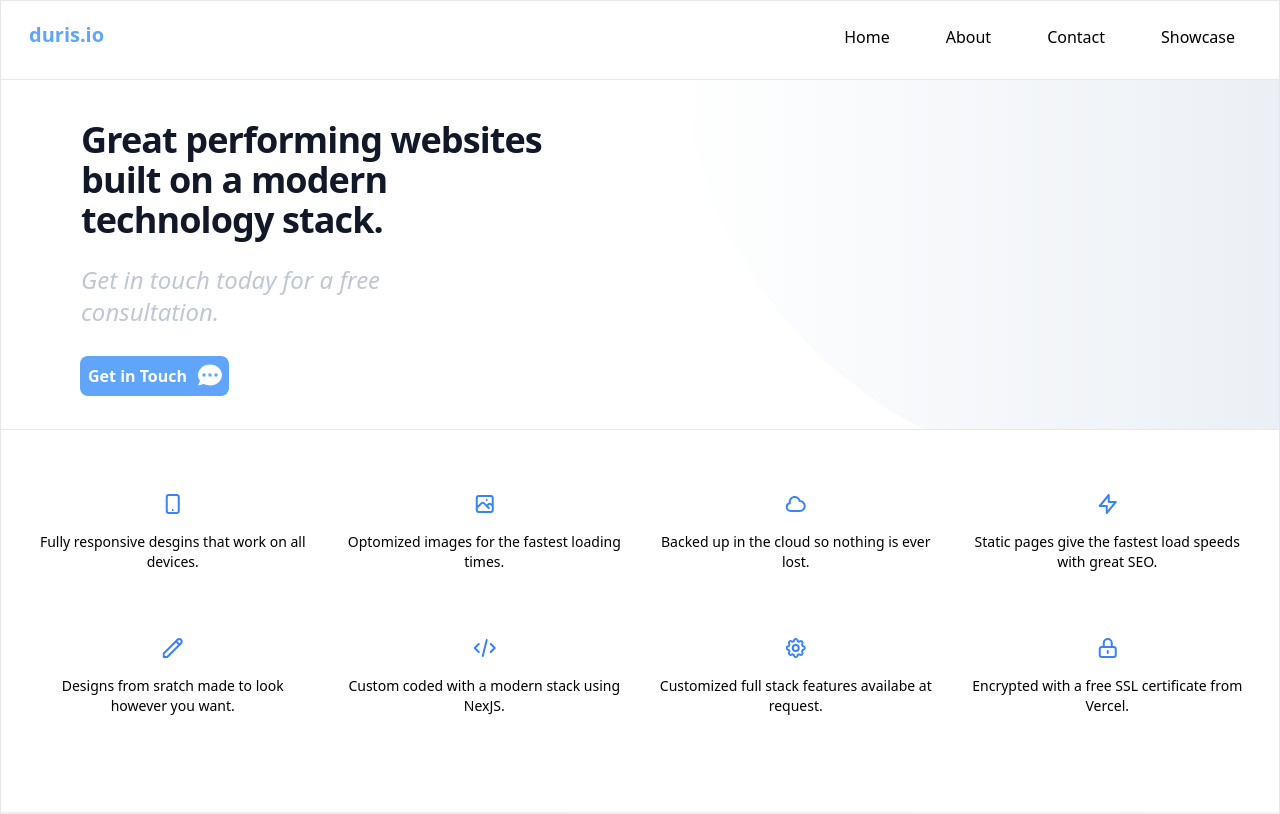
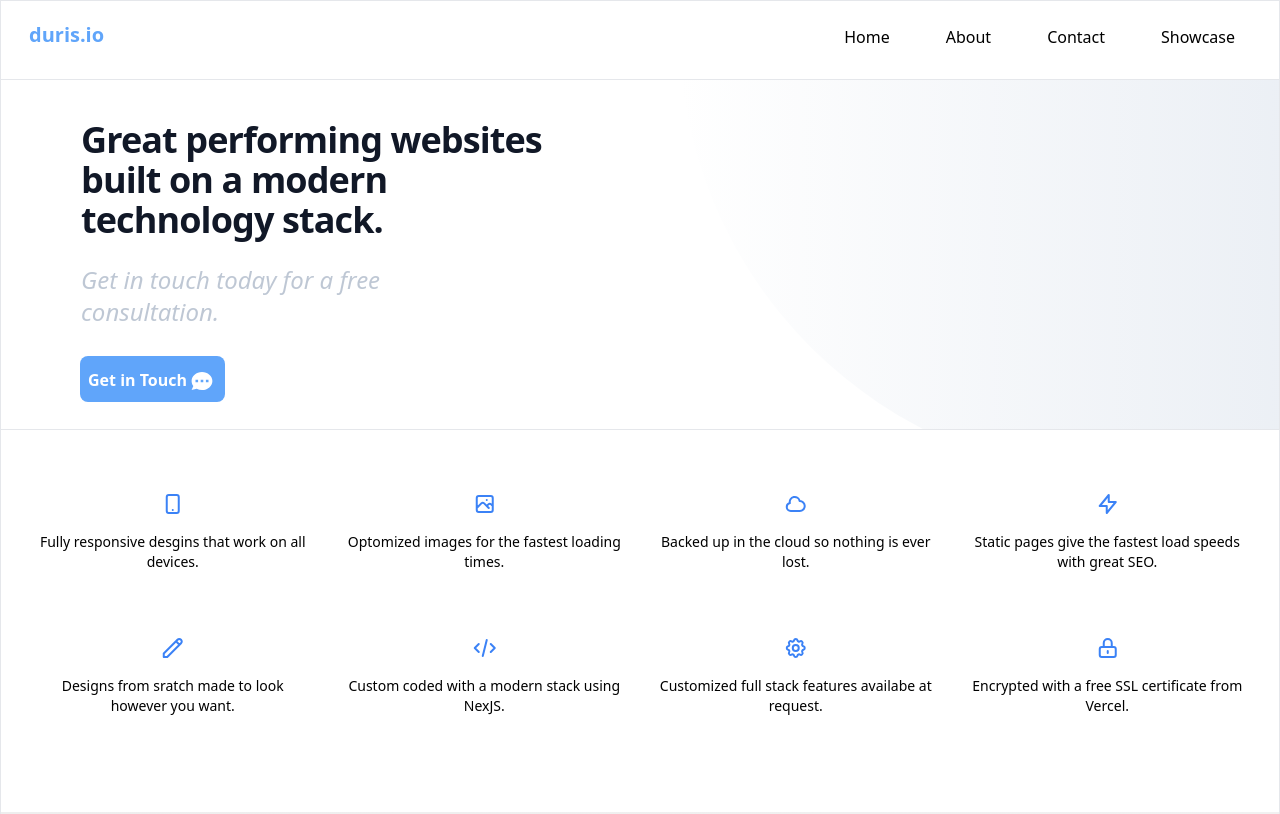
Before and after one commit to duris/website, a Next.js app: page / in a window 1280 px wide. Shown: the top 814 px of the page. Built offline with nearby package versions, Linux system fonts and the light colour scheme.

Commit message:
Adjusted banner button to include icon

```diff
--- a/src/pages/index.tsx
+++ b/src/pages/index.tsx
@@ -45,12 +45,12 @@ const Home: NextPage = () => {
             </div>
         </div>
     </div>
-      <div className="max-w-7xl mx-auto font-bold px-2 rounded relative">
+      <div className="max-w-7xl mx-auto font-bold rounded relative">
         <button className="bg-blue-400 z-50 hover:bg-blue-300 cursor-pointer text-white absolute left-16 sm:left-20 -top-20 hover:-mt-1 transition-all duration-300 rounded-lg">
               <Link href="/contact">
-                <span className=" float-left p-2">Get in Touch</span>
+                <span className=" float-left mt-3 px-2">Get in Touch<ChatIcon width={30} height={30} className=" float-right pb-1 mb-1" /></span>
               </Link>
-              <ChatIcon width={30} height={30} className=" m-1" />
+
           </button>
           </div>
 
```
